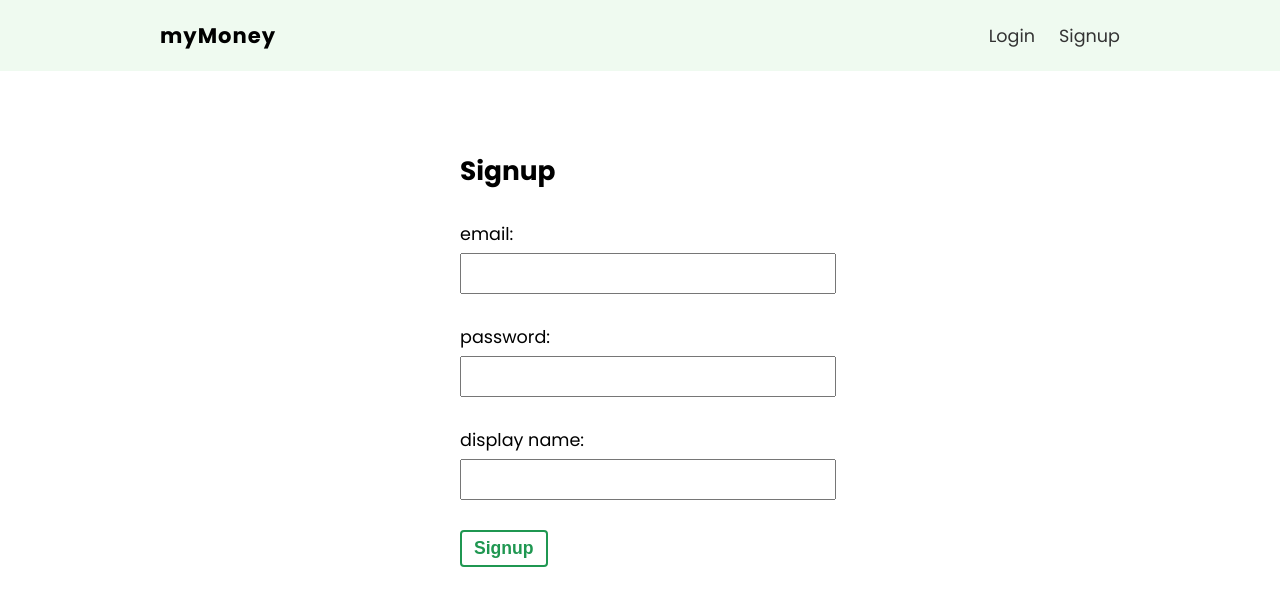
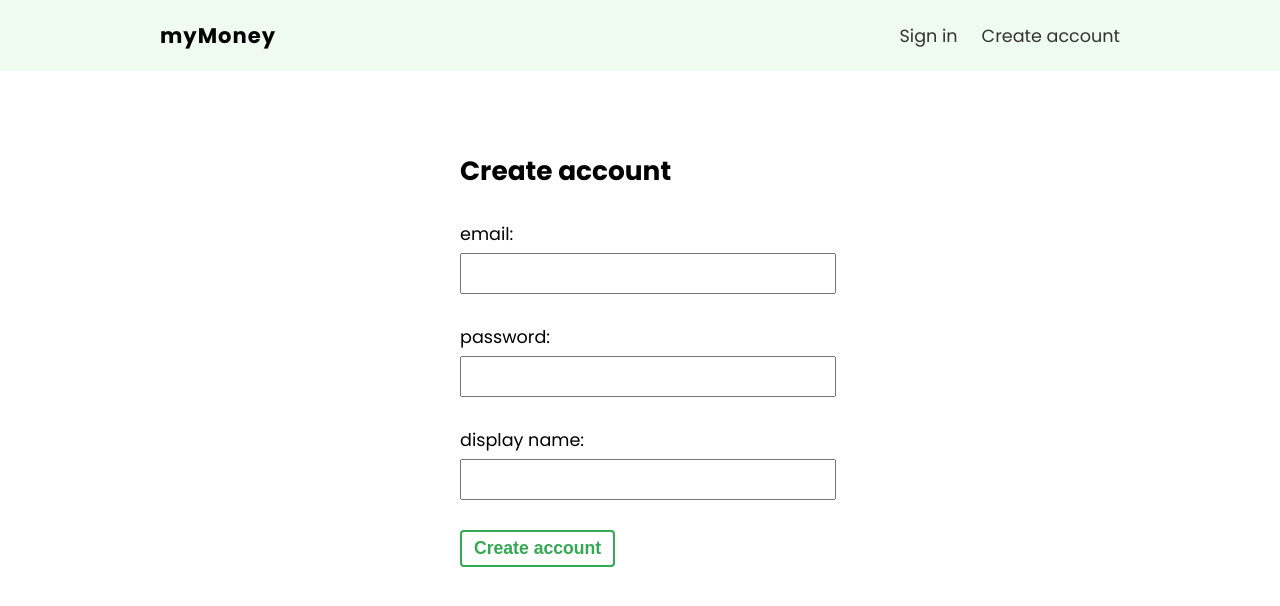
Before and after one commit to itsAshish01/my-money, a React (Create React App) app: page /signup in a window 1280 px wide. Shown: the top 606 px of the page. Built offline with nearby package versions, Linux system fonts and the light colour scheme.

Commit message:
Setup user authentication context using custom hooks.

```diff
--- a/src/components/Navbar.js
+++ b/src/components/Navbar.js
@@ -7,10 +7,10 @@ const Navbar = () => {
       <ul>
         <li className={styles.title}>myMoney</li>
         <li>
-          <Link to='/login'>Login</Link>
+          <Link to='/login'>Sign in</Link>
         </li>
         <li>
-          <Link to='/signup'>Signup</Link>
+          <Link to='/signup'>Create account</Link>
         </li>
       </ul>
     </nav>
--- /dev/null
+++ b/src/context/AuthContext.js
@@ -0,0 +1,20 @@
+import { createContext, useReducer } from 'react';
+
+export const AuthContext = createContext();
+
+export const authReducer = (state, action) => {
+  switch (action.type) {
+    default:
+      return state;
+  }
+};
+
+export const AuthContextProvider = ({ children }) => {
+  const [state, dispatch] = useReducer(authReducer, { user: null });
+
+  return (
+    <AuthContext.Provider value={{ ...state, dispatch }}>
+      {children}
+    </AuthContext.Provider>
+  );
+};
--- a/src/index.css
+++ b/src/index.css
@@ -21,16 +21,17 @@ ul {
 }
 .btn {
   background: none;
-  border: 2px solid #1f9751;
+  border: 2px solid #34a852;
   padding: 6px 12px;
   border-radius: 4px;
-  color: #1f9751;
-  font-weight: bold;
+  color: #34a852;
+  font-weight: 600;
   cursor: pointer;
   font-size: 1em;
+  transition: all 0.2s;
 }
 .btn:hover {
-  background: #1f9751;
+  background: #34a852;
   color: #fff;
 }
 
--- a/src/index.js
+++ b/src/index.js
@@ -2,10 +2,13 @@ import React from 'react';
 import ReactDOM from 'react-dom';
 import './index.css';
 import App from './App';
+import { AuthContextProvider } from './context/AuthContext';
 
 ReactDOM.render(
   <React.StrictMode>
-    <App />
+    <AuthContextProvider>
+      <App />
+    </AuthContextProvider>
   </React.StrictMode>,
   document.getElementById('root')
 );
--- a/src/pages/Login/Login.js
+++ b/src/pages/Login/Login.js
@@ -12,7 +12,7 @@ const Login = () => {
 
   return (
     <form onSubmit={handleSubmit} className={styles['login-form']}>
-      <h2>Login</h2>
+      <h2>Sign in</h2>
       <label>
         <span>email:</span>
         <input
@@ -33,7 +33,7 @@ const Login = () => {
         />
       </label>
 
-      <button className='btn'>Login</button>
+      <button className='btn'>Sign in</button>
     </form>
   );
 };
--- a/src/pages/Signup/Signup.js
+++ b/src/pages/Signup/Signup.js
@@ -15,7 +15,7 @@ const Signup = () => {
 
   return (
     <form onSubmit={handleSubmit} className={styles['signup-form']}>
-      <h2>Signup</h2>
+      <h2>Create account</h2>
       <label>
         <span>email:</span>
         <input
@@ -46,7 +46,7 @@ const Signup = () => {
         />
       </label>
 
-      {!isPending && <button className='btn'>Signup</button>}
+      {!isPending && <button className='btn'>Create account</button>}
       {isPending && (
         <button className='btn' disabled>
           Loading
```
Also changed, not shown: src/hooks/useAuthContext.js (added, +11 -0 lines).
